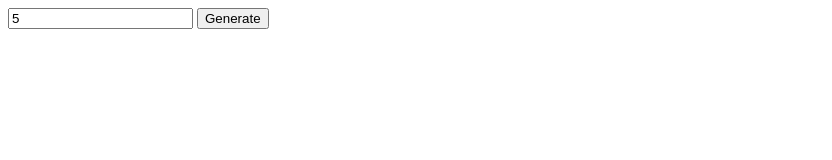
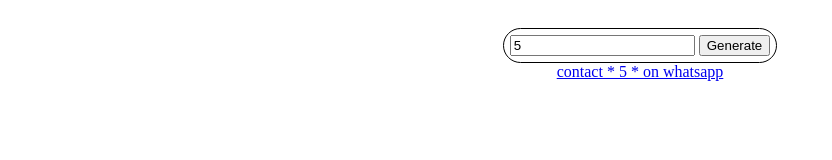
Before and after one commit to Dynamic323/Automation-tool, a plain HTML site: page whatsappLink_generator/index.html in a window 1280 px wide. Both pictures are taken after typing "5" into the empty fields and a click on the button "Generate". Shown: the whole page, without its empty margins (0-832 px from the left). Drawn offline with Linux system fonts and the light colour scheme.

Commit message:
Done with the prototype

```diff
--- a/whatsappLink_generator/index.html
+++ b/whatsappLink_generator/index.html
@@ -1,24 +1,81 @@
 <!DOCTYPE html>
 <html lang="en">
-<head>
-    <meta charset="UTF-8">
-    <meta name="viewport" content="width=device-width, initial-scale=1.0">
+  <head>
+    <meta charset="UTF-8" />
+    <meta name="viewport" content="width=device-width, initial-scale=1.0" />
     <title>Document</title>
-</head>
-<body>
+  </head>
 
+  <style>
+    body{
+        display: flex;
+        justify-content: center;
+        align-items: center;
+        flex-direction: column;
+    }
+    .main{
+        margin-top: 20px;
+    border: 1px solid black;
+    border-radius: 22px ;
+    padding: 6px;
+    }
+    .display {
+      display: none;
+    }
+  </style>
+  <body>
+    <!-- <nav>
+        <a href=""> LOgo</a>
 
+        <ul>
+            <li>Home</li>
+            <li>About</li>
+            <li>Contact</li>
+            <li>BLog</li>
+        </ul>
 
+        <button>BUy now</button>
+    </nav>
 
+    <style>
+        nav{
+            display: flex;
+        }
+    </style> -->
 
-    <div class="">
-        <input type="number" name=""  id="num">
-        <button> Generate</button>
+    <div class="main">
+      <input type="number" name="" id="num" />
+      <button id="btn">Generate</button>
     </div>
-</body>
+
+    <div class="display" id="msg_div"></div>
+
+    <!-- <a href="" ></a> -->
+  </body>
 </html>
 
 <script>
-    const inp = document.getElementById("inp")
-    const btn = document.getElementById("btn")
+  const inp = document.getElementById("num");
+  const btn = document.getElementById("btn");
+
+  btn.addEventListener("click", () => {
+    // if (inp.value == "") {
+    //   return alert("number can not be empty");
+    // }
+
+    const generated_link = inp.value;
+
+    const returnstring = `https://wa.me/${generated_link}`;
+
+    const message = document.createElement("a");
+    message.href = returnstring;
+    message.innerHTML = ` contact * ${generated_link} * on whatsapp `;
+    message.target = "_blank";
+    const disply = document.getElementById("msg_div");
+    disply.style.display = "block";
+
+    disply.appendChild(message);
+
+    console.log(disply);
+  });
 </script>
```
